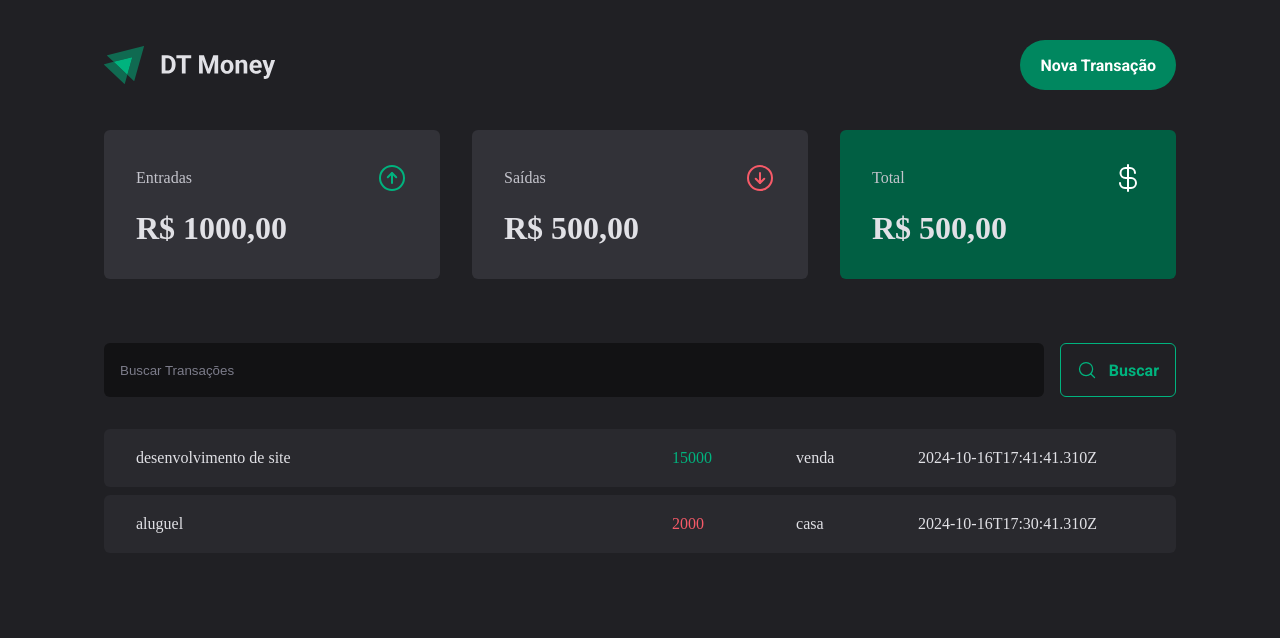
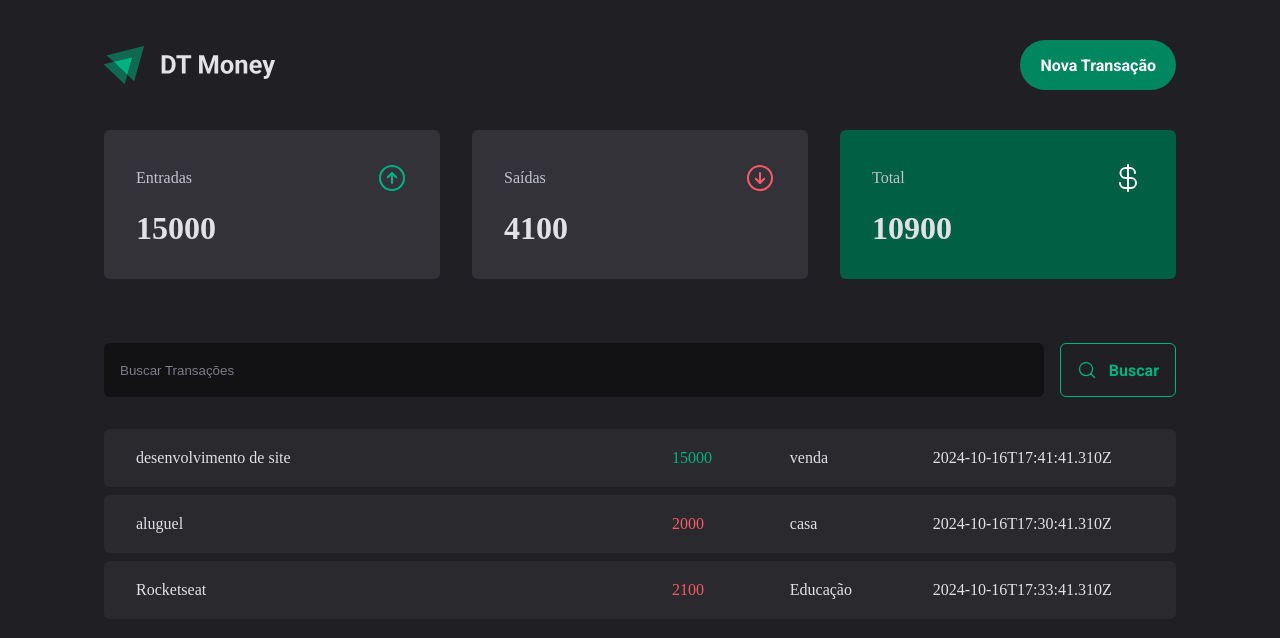
Before and after one commit to Igor-Thiago/DT---Money, a React (Vite) app: page / in a window 1280 px wide. Shown: the top 638 px of the page. Built offline with nearby package versions, Linux system fonts and the light colour scheme; data requests are answered from the project's data file.

Commit message:
Adicionando calculo do summary

```diff
--- a/server.json
+++ b/server.json
@@ -15,6 +15,15 @@
             "category": "casa",
             "price": 2000,
             "createdAt": "2024-10-16T17:30:41.310Z"
+        },
+        {
+            "id": 3,
+            "description": "Rocketseat",
+            "type": "outcome",
+            "category": "Educação",
+            "price": 2100,
+            "createdAt": "2024-10-16T17:33:41.310Z"
         }
+
     ]
 }
--- a/src/components/Summary/index.tsx
+++ b/src/components/Summary/index.tsx
@@ -5,7 +5,21 @@
 
 export function Summary() {
     const {transactions} = useContext(TransactionContext);
-    console.log(transactions);
+
+    const summary = transactions.reduce(
+        (acc, transaction) => {
+
+            if(transaction.type === 'income'){
+                acc.income += transaction.price;
+                acc.total += transaction.price;
+            } else {
+                acc.outcome += transaction.price;
+                acc.total -= transaction.price;
+            }
+            return acc;
+        },
+        {income: 0, outcome: 0, total: 0});
+    //Esse método reduce serve para mudar um tipo de dado para outro, nesse caso, ele está mudando um array de objetos para um objeto com 3 propriedades
 
     return (
         <SummaryContainer>
@@ -14,7 +28,7 @@
                     <span>Entradas</span>
                     <ArrowCircleUp size={32} color="#00b37e" />
                 </header>
-                <strong>R$ 1000,00</strong>
+                <strong>{summary.income}</strong>
 
             </SummaryCard>
             <SummaryCard>
@@ -22,7 +36,7 @@
                     <span>Saídas</span>
                     <ArrowCircleDown size={32} color="#f75a68" />
                 </header>
-                <strong>R$ 500,00</strong>
+                <strong>{summary.outcome}</strong>
             </SummaryCard>
 
             <SummaryCard variant="green">
@@ -30,7 +44,7 @@
                     <span>Total</span>
                     <CurrencyDollar size={32} color="#fff" />
                 </header>
-                <strong>R$ 500,00</strong>
+                <strong>{summary.total}</strong>
             </SummaryCard>
 
 
```
